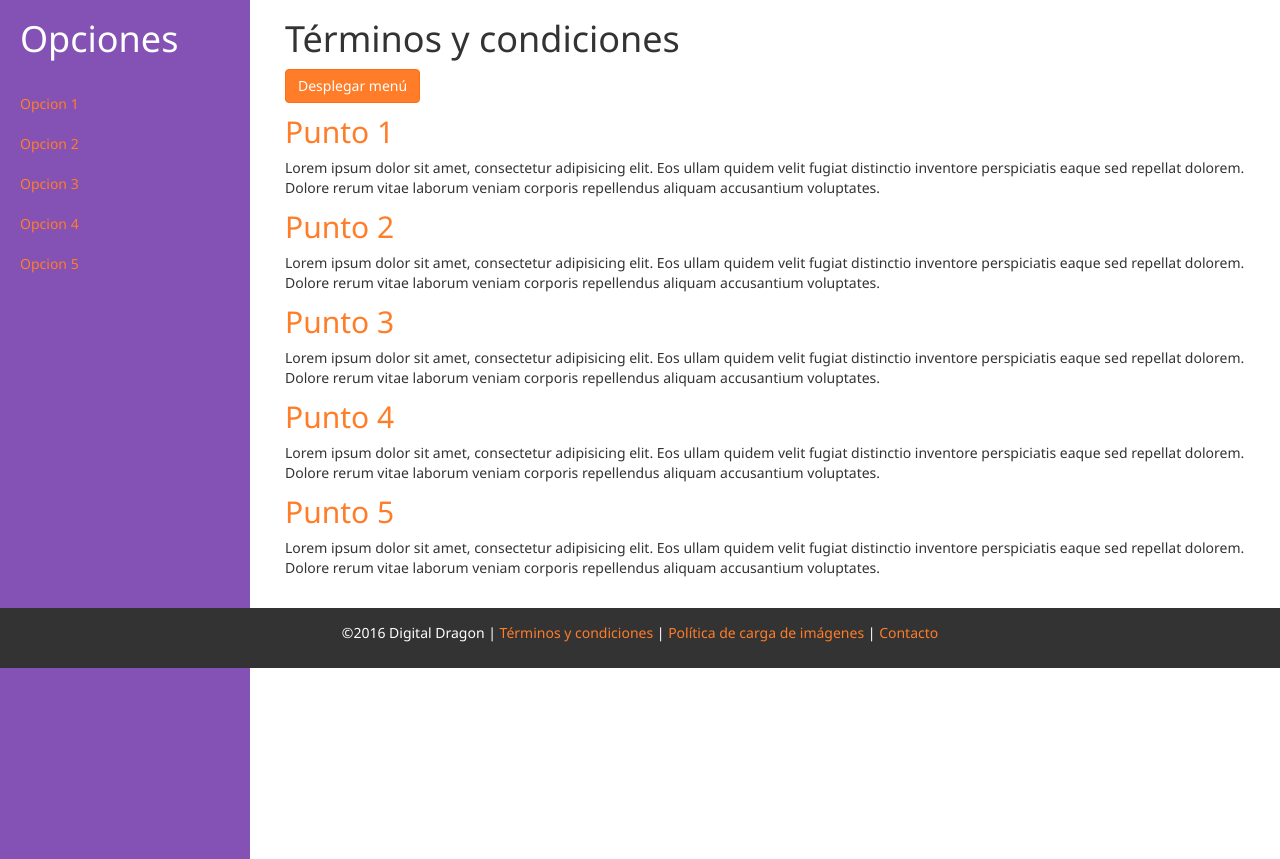
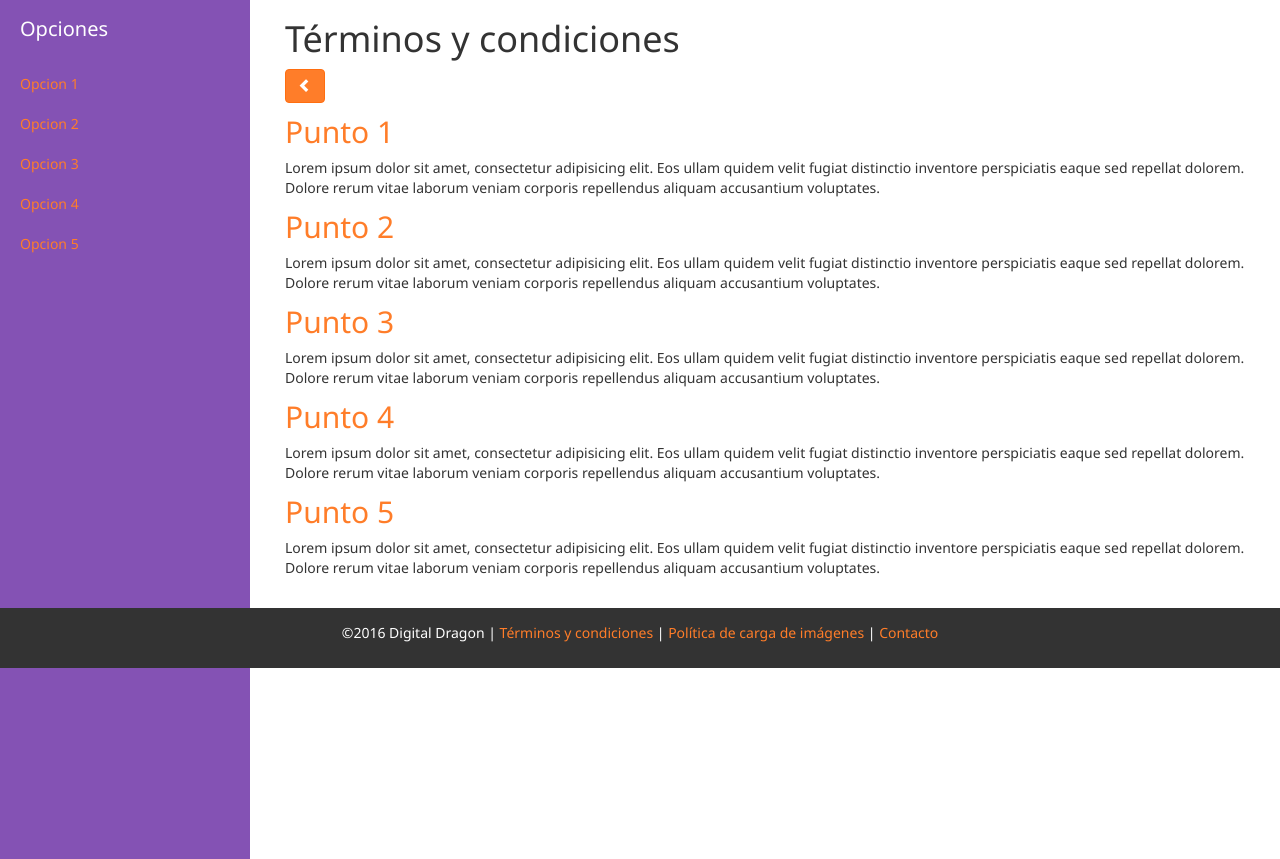
Before and after one commit to HawkRS/Dragonart, a PHP site: page /terminosCondiciones.php in a window 1280 px wide. Shown: the part 51-910 px from the top of the page. Run offline with PHP 8.4, Linux system fonts and the light colour scheme.

Commit message:
Agregado el icono para el sidebar de terminos y condiciones

```diff
--- a/terminosCondiciones.php
+++ b/terminosCondiciones.php
@@ -10,11 +10,10 @@ require_once 'doctype.php';
 
     <div id="wrapper" class="main-otro">
         <aside id="sidebar-wrapper">
+
             <nav>
                 <ul class="sidebar-nav">
-                    <li class="sidebar-brand">
-                        <h1 class="titulo">Opciones</h1>
-                    </li>
+                    <li class="sidebar-brand"><span>Opciones</span></li>
                     <li><a href="#punto1">Opcion 1</a></li>
                     <li><a href="#punto2">Opcion 2</a></li>
                     <li><a href="#punto3">Opcion 3</a></li>
@@ -29,7 +28,7 @@ require_once 'doctype.php';
                 <div class="row">
                     <div class="col-md-12">
                         <h1>Términos y condiciones</h1>
-                        <a href="#menu-toggle" class="btn btn-warning" id="menu-toggle">Desplegar menú</a>
+                        <a href="#menu-toggle" class="btn btn-warning" id="menu-toggle"><i class="glyphicon glyphicon-chevron-left"></i></a>
                         <a href="#punto1"><h2>Punto 1</h2></a>
                         <p>
                             Lorem ipsum dolor sit amet, consectetur adipisicing elit. Eos ullam quidem velit fugiat distinctio inventore perspiciatis eaque sed repellat dolorem. Dolore rerum vitae laborum veniam corporis repellendus aliquam accusantium voluptates.
```
